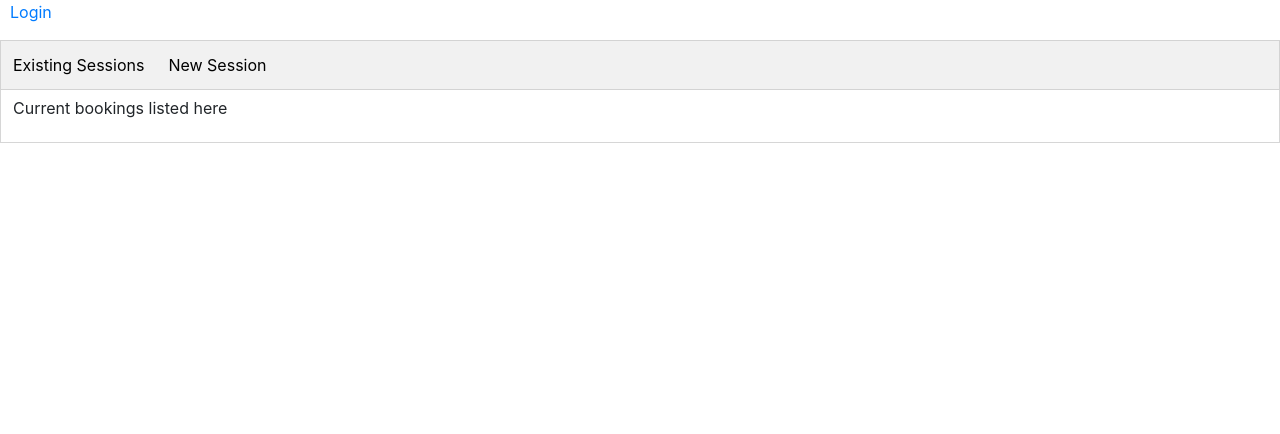
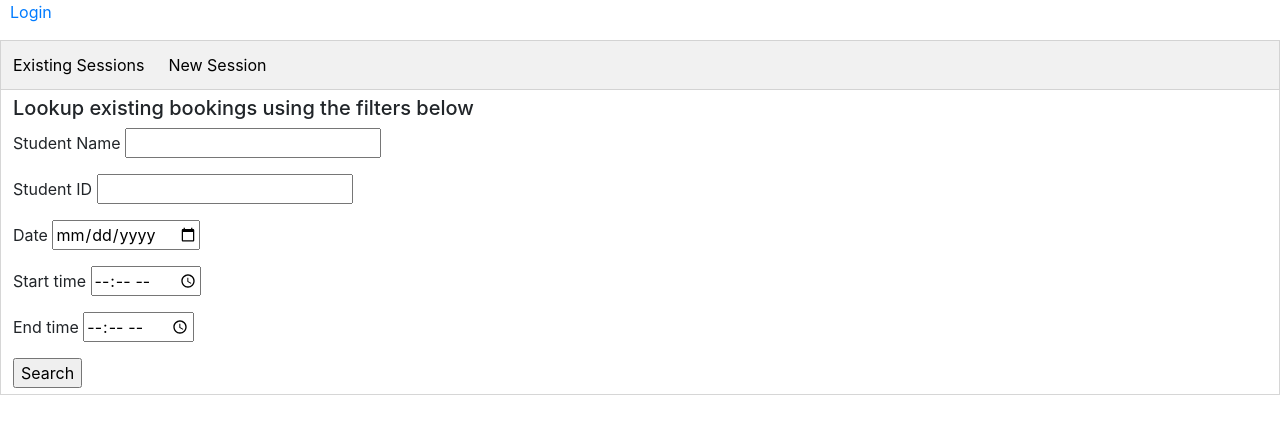
Before and after one commit to nullpointertong/Software-Engineering-Studio-2a, a Django app: page / in a window 1280 px wide, after a click on "Existing Sessions". Shown: the part 56-490 px from the top of the page. Run offline with Django 3.2, Linux system fonts and the light colour scheme; data comes from the database, SQL or seed files in the repository; some libraries are stand-ins or nearby versions.

Commit message:
Initial session view logic and template

```diff
--- a/app/helps_booking_admin/helps_admin/templates/pages/layouts/sessions.html
+++ b/app/helps_booking_admin/helps_admin/templates/pages/layouts/sessions.html
@@ -15,7 +15,27 @@
     </div>
 
     <div id="View" class="tabcontent">
-        <p>Current bookings listed here</p>
+        <form action="search_sessions" method="POST">
+            <h5>Lookup existing bookings using the filters below</h5>
+            <div>
+                <p>Student Name
+                    <input name="student_full_name" type="text">
+                </p>
+                <p>Student ID
+                    <input name="student_id" type="text">
+                </p>
+                <p>Date
+                    <input name="date" type="date">
+                </p>
+                <p>Start time
+                    <input name="start_time" type="time">
+                </p>
+                <p>End time
+                    <input name="end_time" type="time">
+                </p>
+            </div>
+            <input type="submit" value="Search">
+        </form>
     </div>
 
     <div id="Book" class="tabcontent">
--- a/app/helps_booking_admin/helps_admin/views.py
+++ b/app/helps_booking_admin/helps_admin/views.py
@@ -5,13 +5,28 @@ from django.http import HttpResponse, HttpResponseRedirect
 from django.contrib.auth import logout
 
 from .forms import BookSessionForm
+from .models import StudentAccount, StaffAccount, Session
 
 # Create your views here.
 
 def user_is_valid(_user):
-    """Accepts list or user string"""
+    """Accepts (Student/Staff)Accounts and checks if all are in the databse."""
     # TODO: Validate user in database
-    return True
+    if isinstance(_user, StudentAccount) or isinstance(_user, StaffAccount):
+        return _user in StudentAccount.objects.all() and _user in StaffAccount.objects.all()
+    elif isinstance(_user, list):
+        # Large impact database lookup, use singular validation if possible
+        for user in _user:
+            if user not in StudentAccount.objects.all() and user not in StaffAccount.objects.all():
+                return False
+        return True
+
+def search_sessions(request):
+    # Process request
+    if request.method == "POST":
+        # Unpack and validate
+        filter_data = request.POST
+        # TODO: Field validation. If invalid raise error message saying invalid filter.
 
 def generate_session_booking(request):
     # Process POST request
--- a/app/helps_booking_admin/helps_booking_admin/urls.py
+++ b/app/helps_booking_admin/helps_booking_admin/urls.py
@@ -31,5 +31,6 @@ urlpatterns = [
     path('email/', views.email, name='email'),
     path('room/', views.room, name='room'),
     path('messages/', views.messages, name='messages'),
-    path('exit/', views.exit, name='exit')
+    path('exit/', views.exit, name='exit'),
+    path('search_sessions/', views.search_sessions, name='sessionlist')
 ]
```
